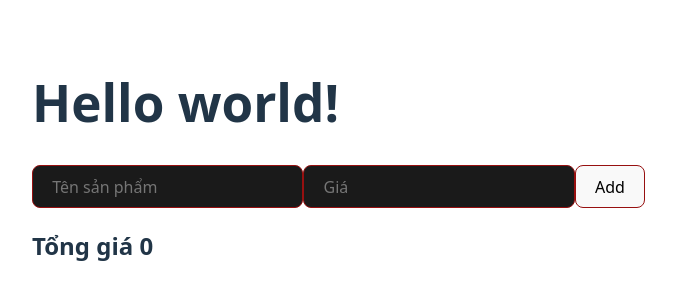
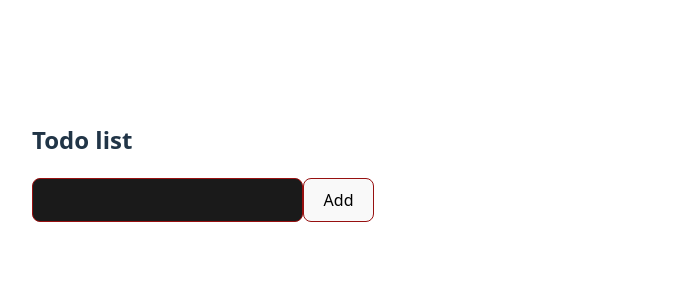
Before and after one commit to tvan-dev/exercises-react, a React (Vite) app: page / in a window 1280 px wide. Shown: the part 338-638 px from the top of the page, without its empty margins (68-744 px from the left). Built offline with nearby package versions, Linux system fonts and the light colour scheme.

Commit message:
todolist with useState: input, add, delete

```diff
--- /dev/null
+++ b/src/TodoVersion1.jsx
@@ -0,0 +1,54 @@
+    import { useState, useRef, useEffect } from "react";
+
+    export default function Content() {
+    const inputRef = useRef();
+    const [value, setValue] = useState("");
+    const [todos, setTodos] = useState(() => JSON.parse(localStorage.getItem("todos")) ?? []);
+
+// Khởi tạo useState bằng lazy initializer. Thay vì truyền giá trị trực tiếp, bạn truyền vào một hàm.
+// Hàm này chỉ chạy một lần duy nhất khi component được mount, không chạy lại mỗi lần re-render.
+//cũng có thể dùng useEffect để parse localStorage khi component mount
+    useEffect(() => {
+        localStorage.setItem("todos", JSON.stringify(todos))
+    },[todos])
+
+    function handleSubmit() {
+        if (!value.trim()) return;
+        setTodos([...todos, value]);
+        setValue("");
+        inputRef.current.focus();
+    }
+
+    function handleDelete(index) {
+        setTodos(todos.filter((todo, i) => i !== index)); //sẽ giữ lại tất cả phần tử có vị trí khác với index.
+    }
+
+    return (
+        <div>
+            <h2>Todo list</h2>
+
+            <input
+                type="text"
+                ref={inputRef}
+                value={value}
+                onChange={(e) => setValue(e.target.value)}
+            />
+
+            <button type="button" onClick={handleSubmit}>Add</button>
+
+            {todos.map((todo, index) => {
+                return (
+                <li key={index}>
+                    {todo}
+                    <span
+                    onClick={() => handleDelete(index)}
+                    style={{ padding: "10px", color: "red" }}
+                    >
+                    &times;
+                    </span>
+                </li>
+                );
+            })}
+        </div>
+    );
+    }
--- a/src/main.jsx
+++ b/src/main.jsx
@@ -2,7 +2,7 @@ import { StrictMode } from 'react'
 import { createRoot } from 'react-dom/client'
 import './index.css'
 // import App from './App.jsx'
-import Todo from './Todo.jsx'
+// import Todo from './Todo.jsx'
 // import Content from './UseEffect.jsx'
 // import Content from './UseEffect1.jsx'
 // import Content from './UseEffect2.jsx'
@@ -11,13 +11,14 @@ import Todo from './Todo.jsx'
 // import Content from './UseRef.jsx'
 // import Content from './MemoHOC.jsx'
 // import Content from './useCallback.jsx'
-import Content from './UseMemo.jsx'
+// import Content from './UseMemo.jsx'
+import Content from './TodoVersion1.jsx'
+// import Content from './UseReducer.jsx'
 
 
 createRoot(document.getElementById('root')).render(
   // <StrictMode>
     <>
-    <h1>Hello world!</h1>
     <Content />
     {/* <Todo/> */}
     </>
```
